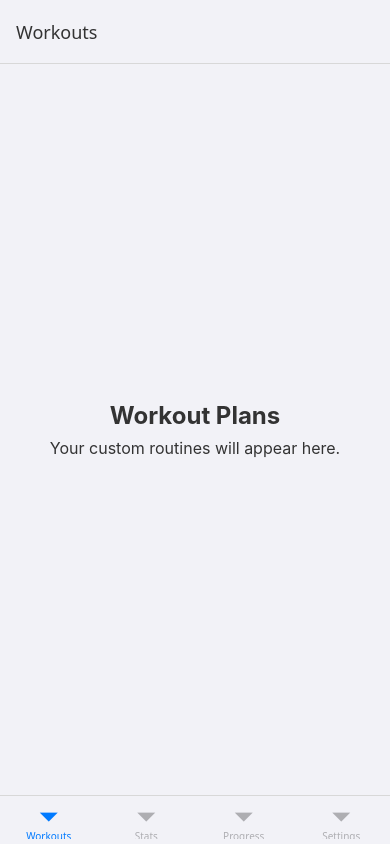
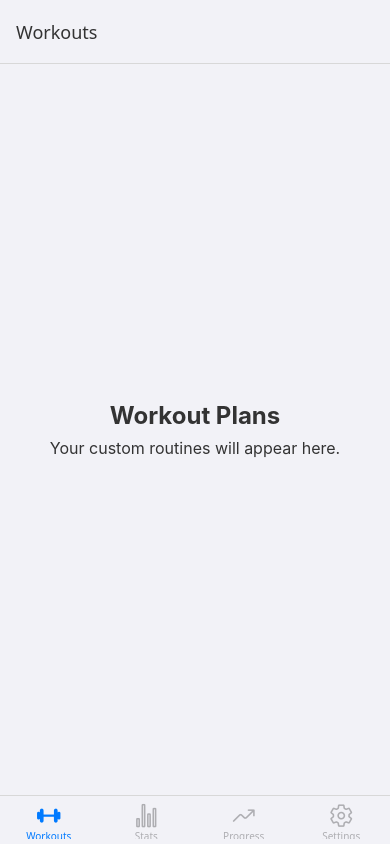
Before and after one commit to rahulreddyRR/Dumbbells, a React Native app: screen /Main in a window 390 px wide. Built offline with nearby package versions, Linux system fonts and the light colour scheme.

Commit message:
feat: Implement tab bar icons using `react-native-vector-icons` and configure the Android package name

```diff
--- a/package.json
+++ b/package.json
@@ -18,6 +18,7 @@
     "react-native": "0.83.0",
     "react-native-safe-area-context": "^5.5.2",
     "react-native-screens": "^4.18.0",
+    "react-native-vector-icons": "^10.3.0",
     "zustand": "^5.0.9"
   },
   "devDependencies": {
@@ -33,6 +34,7 @@
     "@react-native/typescript-config": "0.83.0",
     "@types/jest": "^29.5.13",
     "@types/react": "^19.2.0",
+    "@types/react-native-vector-icons": "^6.4.18",
     "@types/react-test-renderer": "^19.1.0",
     "eslint": "^8.19.0",
     "jest": "^29.6.3",
--- a/src/navigation/MainTabNavigator.tsx
+++ b/src/navigation/MainTabNavigator.tsx
@@ -1,5 +1,6 @@
 import React from 'react';
 import { createBottomTabNavigator } from '@react-navigation/bottom-tabs';
+import Ionicons from 'react-native-vector-icons/Ionicons';
 import { WorkoutPlansScreen } from '../screens/WorkoutPlansScreen';
 import { StatisticsScreen } from '../screens/StatisticsScreen';
 import { ProgressScreen } from '../screens/ProgressScreen';
@@ -18,7 +19,7 @@ const Tab = createBottomTabNavigator<MainTabParamList>();
 export const MainTabNavigator = () => {
   return (
     <Tab.Navigator
-        screenOptions={{
+        screenOptions={({ route }) => ({
             headerStyle: {
                 backgroundColor: Theme.colors.background,
             },
@@ -28,7 +29,23 @@ export const MainTabNavigator = () => {
             },
             tabBarActiveTintColor: Theme.colors.primary,
             tabBarInactiveTintColor: Theme.colors.gray[500],
-        }}
+            tabBarIcon: ({ focused, color, size }) => {
+              let iconName;
+
+              if (route.name === 'WorkoutPlans') {
+                iconName = focused ? 'barbell' : 'barbell-outline';
+              } else if (route.name === 'Statistics') {
+                iconName = focused ? 'stats-chart' : 'stats-chart-outline';
+              } else if (route.name === 'Progress') {
+                iconName = focused ? 'trending-up' : 'trending-up-outline';
+              } else if (route.name === 'Settings') {
+                iconName = focused ? 'settings' : 'settings-outline';
+              }
+
+              // You can return any component that you like here!
+              return <Ionicons name={iconName as string} size={size} color={color} />;
+            },
+        })}
     >
       <Tab.Screen
         name="WorkoutPlans"
```
Also changed, not shown: 3 other files (tests, documents, lock files or other folders).
